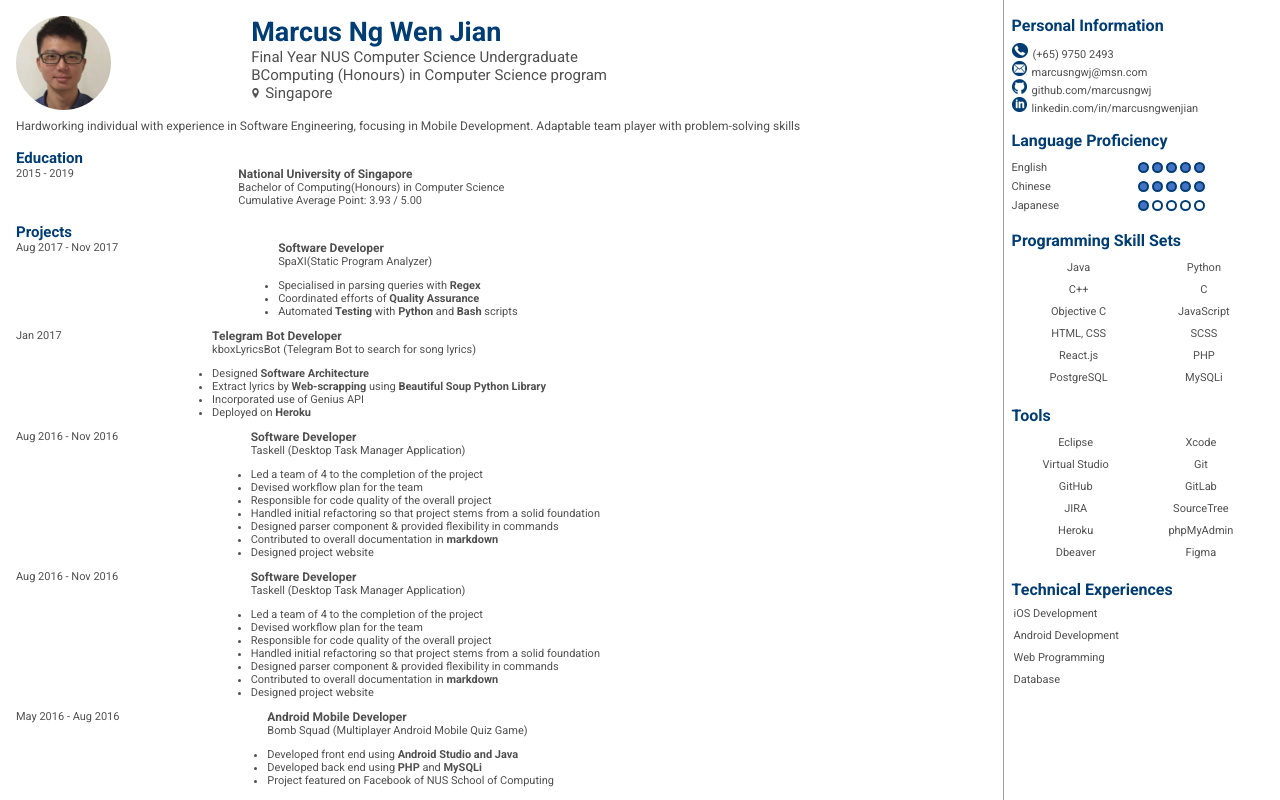
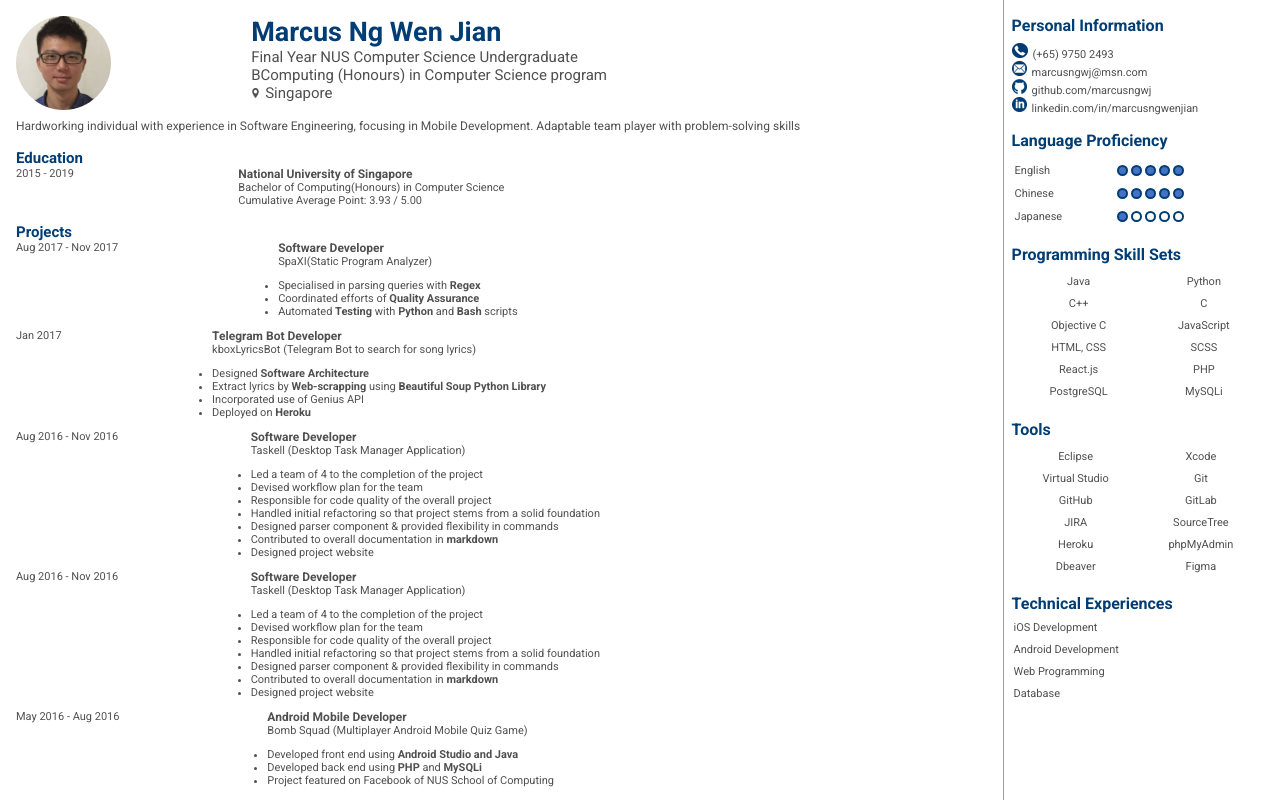
Before and after one commit to marcusngwj/Resume, a React (Create React App) app: page / in a window 1280 px wide. Shown: the top 800 px of the page. Built offline with nearby package versions, Linux system fonts and the light colour scheme.

Commit message:
update language

```diff
--- a/src/columns/sidebar/components/language/LanguageProficiency.js
+++ b/src/columns/sidebar/components/language/LanguageProficiency.js
@@ -12,24 +12,20 @@ export default class LanguageProficiency extends Component {
       <div className="language-proficiency">
         <p className="title">Language Proficiency</p>
         <div className="content">
-          <div className="language">
-            <p className="text">English</p>
-            <div className="proficiency">
-              <span className="shaded"></span><span className="shaded"></span><span className="shaded"></span><span className="shaded"></span><span className="shaded"></span>
-            </div>
-          </div>
-          <div className="language">
-            <p className="text">Chinese</p>
-            <div className="proficiency">
-              <span className="shaded"></span><span className="shaded"></span><span className="shaded"></span><span className="shaded"></span><span className="shaded"></span>
-            </div>
-          </div>
-          <div className="language">
-            <p className="text">Japanese</p>
-            <div className="proficiency">
-              <span className="shaded"></span><span className="unshaded"></span><span className="unshaded"></span><span className="unshaded"></span><span className="unshaded"></span>
-            </div>
-          </div>
+          <table>
+            <tr>
+              <td className="language">English</td>
+              <td><span className="shaded"></span><span className="shaded"></span><span className="shaded"></span><span className="shaded"></span><span className="shaded"></span></td>
+            </tr>
+            <tr>
+              <td className="language">Chinese</td>
+              <td><span className="shaded"></span><span className="shaded"></span><span className="shaded"></span><span className="shaded"></span><span className="shaded"></span></td>
+            </tr>
+            <tr>
+              <td className="language">Japanese</td>
+              <td><span className="shaded"></span><span className="unshaded"></span><span className="unshaded"></span><span className="unshaded"></span><span className="unshaded"></span></td>
+            </tr>
+          </table>
         </div>
       </div>
     );
--- a/src/columns/sidebar/components/language/style.css
+++ b/src/columns/sidebar/components/language/style.css
@@ -10,18 +10,13 @@
     font-weight: bold; }
   .language-proficiency .content {
     margin-top: 0.5em; }
-    .language-proficiency .content .language {
-      display: grid;
-      grid-template-areas: 'text dot'; }
-      .language-proficiency .content .language .text {
-        padding-top: 3px;
-        margin: 0;
-        font-size: 11px;
-        width: 70px;
-        grid-area: text; }
-      .language-proficiency .content .language .proficiency {
-        grid-area: dot; }
-        .language-proficiency .content .language .proficiency .shaded {
+    .language-proficiency .content table {
+      width: 100%; }
+      .language-proficiency .content table tr {
+        height: 20px; }
+        .language-proficiency .content table tr .language {
+          font-size: 11px; }
+        .language-proficiency .content table tr .shaded {
           height: 7px;
           width: 7px;
           margin-right: 3px;
@@ -31,7 +26,7 @@
           border-style: solid;
           border-color: #003d74;
           display: inline-block; }
-        .language-proficiency .content .language .proficiency .unshaded {
+        .language-proficiency .content table tr .unshaded {
           height: 7px;
           width: 7px;
           margin-right: 3px;
--- a/src/columns/sidebar/components/language/style.scss
+++ b/src/columns/sidebar/components/language/style.scss
@@ -15,21 +15,15 @@
   .content {
     margin-top: $SIDEBAR_CONTENT_MARGIN_TOP;
 
-    .language {
-      display: grid;
-      grid-template-areas:
-        'text dot';
+    table {
+      width: 100%;
 
-      .text {
-        padding-top: 3px;
-        margin: 0;
-        font-size: $SIDEBAR_TEXT_FONT_SIZE;
-        width: 70px;
-        grid-area: text;
-      }
+      tr {
+        height: 20px;
 
-      .proficiency {
-        grid-area: dot;
+        .language {
+          font-size: $SIDEBAR_TEXT_FONT_SIZE;
+        }
 
         .shaded {
           height: 7px;
@@ -56,8 +50,5 @@
         }
       }
     }
-
-
-
   }
 }
```
